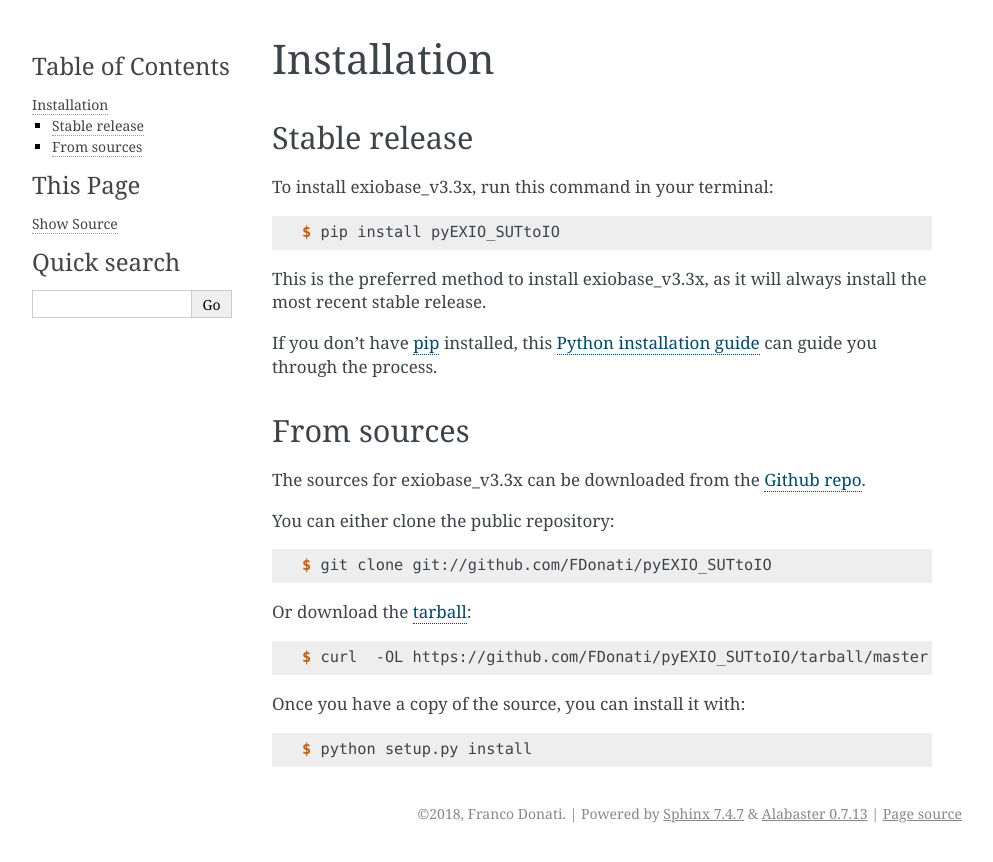
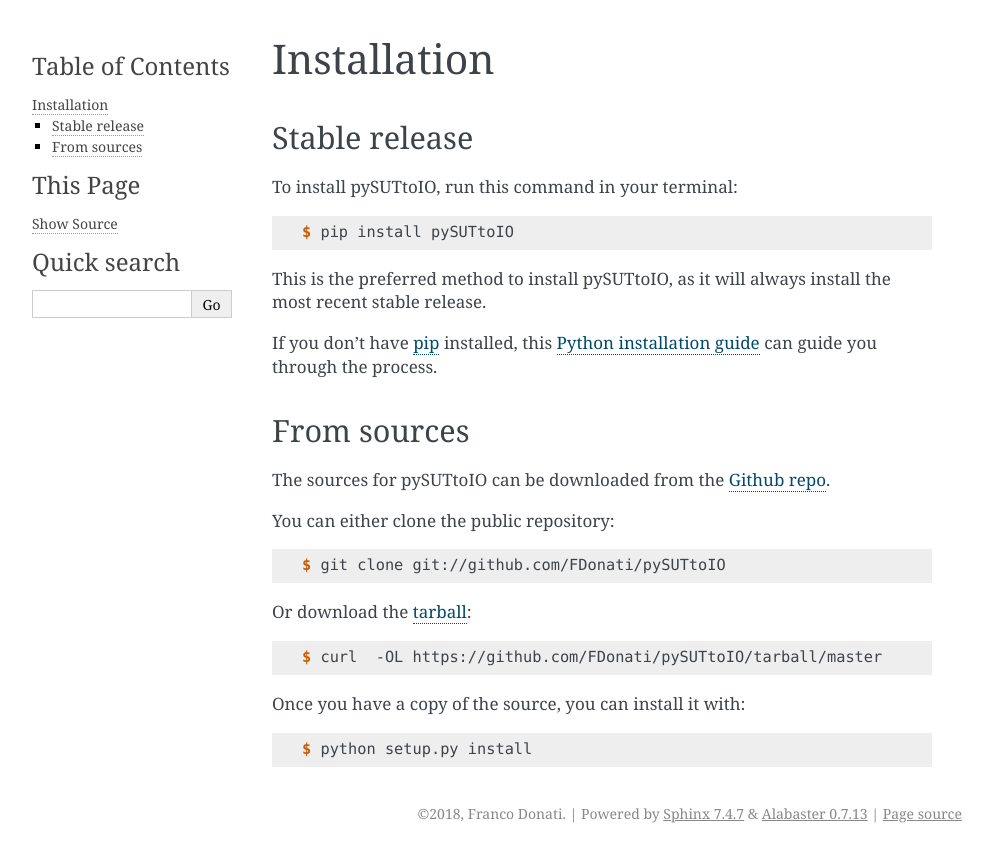
Before and after one commit to CMLPlatform/pysuttoio, a Sphinx documentation site: the page built from docs/installation.rst, in a window 1280 px wide. Shown: the top 862 px of the page, without its empty margins (148-1141 px from the left). Built offline with Sphinx 7.4.7, drawn with Linux system fonts in a browser that asks for light colours; pages that are not in the unit, such as notebooks, are missing from menus.

Commit message:
no message

```diff
--- a/docs/conf.py
+++ b/docs/conf.py
@@ -139,7 +139,7 @@
 # One entry per manual page. List of tuples
 # (source start file, name, description, authors, manual section).
 man_pages = [
-    (master_doc, 'pyEXIO_SUTtoIO',
+    (master_doc, 'pySUTtoIO',
      u'pySUTtoIO Documentation',
      [author], 1)
 ]
--- a/docs/installation.rst
+++ b/docs/installation.rst
@@ -8,13 +8,13 @@
 Stable release
 --------------
 
-To install exiobase_v3.3x, run this command in your terminal:
+To install pySUTtoIO, run this command in your terminal:
 
 .. code-block:: console
 
-    $ pip install pyEXIO_SUTtoIO
+    $ pip install pySUTtoIO
 
-This is the preferred method to install exiobase_v3.3x, as it will always install the most recent stable release.
+This is the preferred method to install pySUTtoIO, as it will always install the most recent stable release.
 
 If you don't have `pip`_ installed, this `Python installation guide`_ can guide
 you through the process.
@@ -26,19 +26,19 @@
 From sources
 ------------
 
-The sources for exiobase_v3.3x can be downloaded from the `Github repo`_.
+The sources for pySUTtoIO can be downloaded from the `Github repo`_.
 
 You can either clone the public repository:
 
 .. code-block:: console
 
-    $ git clone git://github.com/FDonati/pyEXIO_SUTtoIO
+    $ git clone git://github.com/FDonati/pySUTtoIO
 
 Or download the `tarball`_:
 
 .. code-block:: console
 
-    $ curl  -OL https://github.com/FDonati/pyEXIO_SUTtoIO/tarball/master
+    $ curl  -OL https://github.com/FDonati/pySUTtoIO/tarball/master
 
 Once you have a copy of the source, you can install it with:
 
@@ -47,5 +47,5 @@
     $ python setup.py install
 
 
-.. _Github repo: https://github.com/FDonati/pyEXIO_SUTtoIO
-.. _tarball: https://github.com/FDonati/pyEXIO_SUTtoIO/tarball/master
+.. _Github repo: https://github.com/FDonati/pySUTtoIO
+.. _tarball: https://github.com/FDonati/pySUTtoIO/tarball/master
--- a/pySUTtoIO/__init__.py
+++ b/pySUTtoIO/__init__.py
@@ -5,3 +5,5 @@
 __author__ = """Franco Donati"""
 __email__ = 'f.donati@cml.leidenuniv.nl'
 __version__ = '0.1.0'
+
+from pySUTtoIO.pySUTtoIO import *
```
Also changed, not shown: 2 other files.
